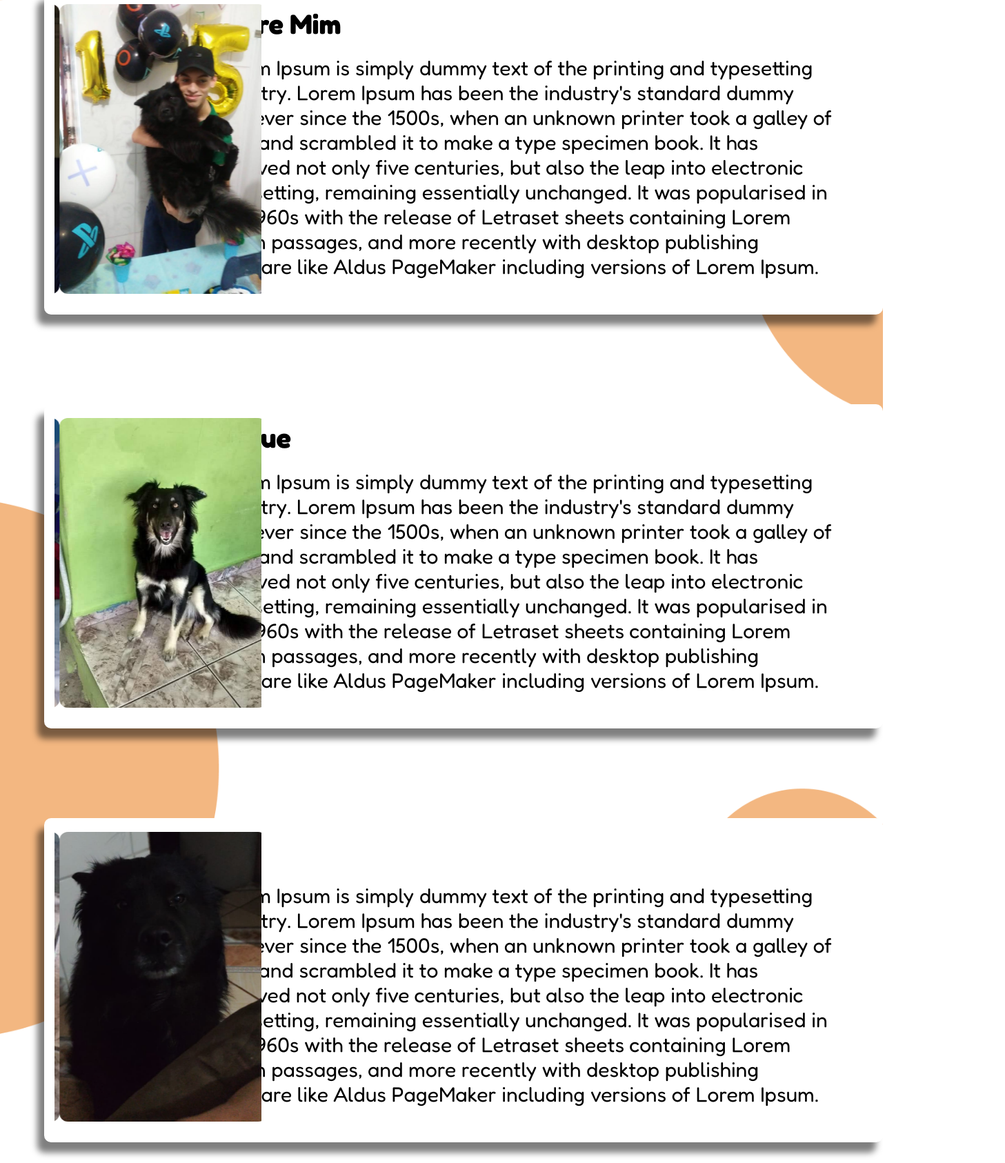
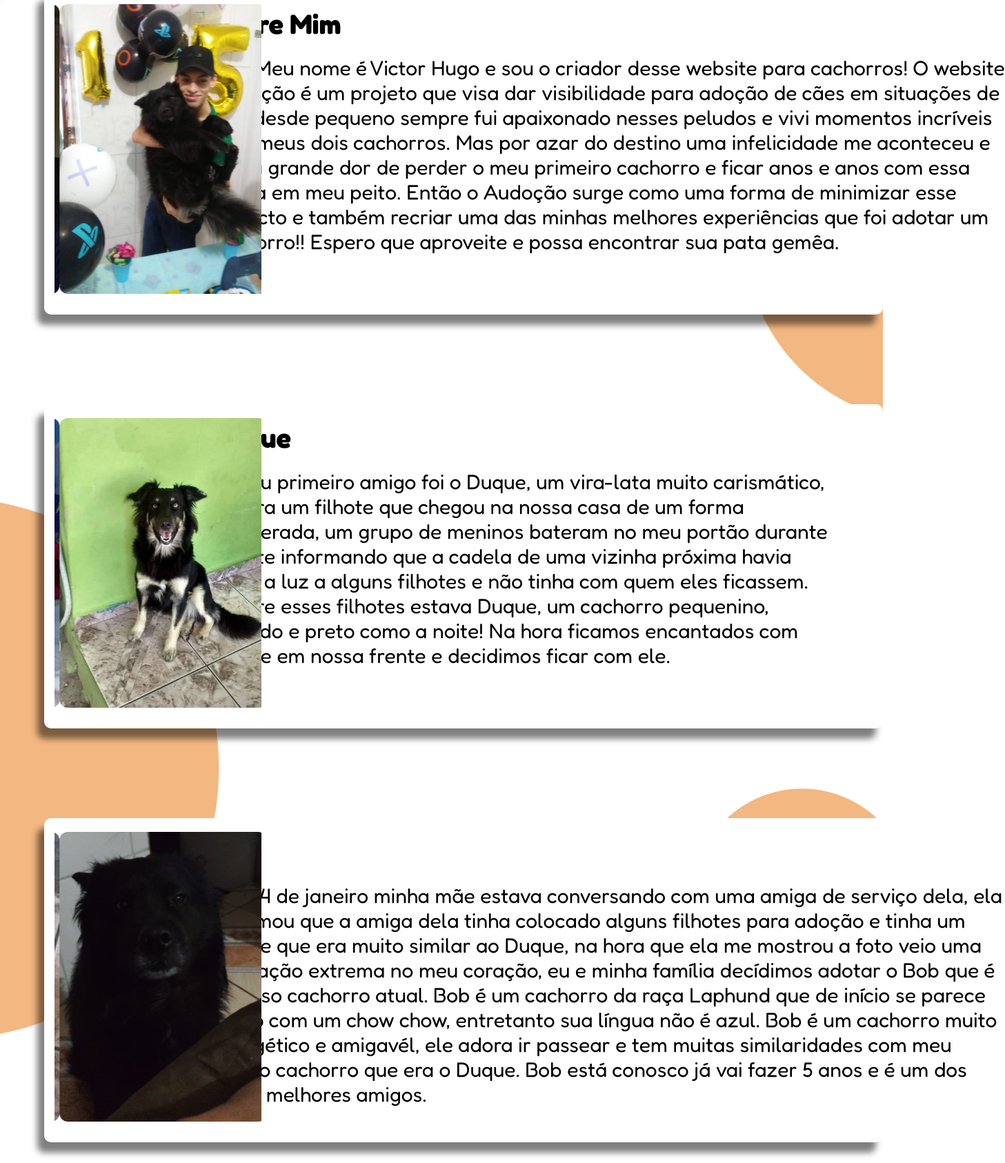
Before and after one commit to Victor-Hugo1/Audo-o, a website: page public/descubra/descubra.html in a window 1280 px wide. Shown: the part 214-1900 px from the top of the page at 69% size, 1457 px wide, since content can reach past the window. Drawn offline with Linux system fonts and the light colour scheme.

Commit message:
update dogs

```diff
--- a/public/adocao/adocao.css
+++ b/public/adocao/adocao.css
@@ -235,6 +235,7 @@ a{
 #telaOculta span, #telaOculta a {
     color: #E96F05;
     display: flex;
+    flex-direction: row;
     align-items: center;
     text-decoration: none;
     font-size: 30px;
--- a/public/descubra/descubra.css
+++ b/public/descubra/descubra.css
@@ -52,7 +52,7 @@
     left: 20%;
     top: 20%;
     font-size: 30px;
-    width: 900px;
+    width: 1150px;
     position: absolute;
 }
 
@@ -162,6 +162,6 @@
     left: 20%;
     top: 20%;
     font-size: 30px;
-    width: 900px;
+    width: 1150px;
     position: absolute;
 }
--- a/public/descubra/descubra.html
+++ b/public/descubra/descubra.html
@@ -26,15 +26,15 @@
 
     <div class="container-carrossel">
         <h1>Sobre Mim</h1>
-        <span>Lorem Ipsum is simply dummy text of the printing and
-            typesetting industry. Lorem Ipsum has been the industry's standard dummy
-            text ever since the 1500s, when an unknown printer took a galley of type
-            and scrambled it to make a type specimen book. It has survived not only
-            five centuries, but also the leap into electronic typesetting, remaining
-            essentially unchanged. It was popularised in the 1960s with the release of
-            Letraset sheets containing Lorem Ipsum passages, and more recently
-            with desktop publishing software like Aldus PageMaker including versions
-            of Lorem Ipsum.</span>
+        <span>Olá! Meu nome é Victor Hugo e sou o criador desse website para cachorros!
+            O website Audoção é um projeto que visa dar visibilidade para adoção de cães em situações de rua,
+            desde pequeno sempre fui apaixonado nesses peludos e vivi momentos incríveis com meus dois cachorros. Mas
+            por azar do destino
+            uma infelicidade me aconteceu e tive a grande dor de perder o meu primeiro cachorro e ficar anos e anos com
+            essa perda em meu peito.
+            Então o Audoção surge como uma forma de minimizar esse impacto e também recriar uma das minhas melhores
+            experiências que foi adotar um cachorro!! Espero que aproveite e possa
+            encontrar sua pata gemêa.</span>
         <div class="carrossel">
             <div class="carrossel-imagem">
                 <img src="./imgs/Eu.png">
@@ -49,15 +49,11 @@
 
     <div class="container-carrossel-2">
         <h1>Duque</h1>
-        <span>Lorem Ipsum is simply dummy text of the printing and
-            typesetting industry. Lorem Ipsum has been the industry's standard dummy
-            text ever since the 1500s, when an unknown printer took a galley of type
-            and scrambled it to make a type specimen book. It has survived not only
-            five centuries, but also the leap into electronic typesetting, remaining
-            essentially unchanged. It was popularised in the 1960s with the release of
-            Letraset sheets containing Lorem Ipsum passages, and more recently
-            with desktop publishing software like Aldus PageMaker including versions
-            of Lorem Ipsum.</span>
+        <span>O meu primeiro amigo foi o Duque, um vira-lata muito carismático, ele era um filhote que chegou na nossa
+            casa de um forma inesperada, um grupo de meninos bateram no meu portão durante a noite informando que a
+            cadela de uma vizinha próxima havia dado a luz a alguns filhotes e não tinha com quem eles ficassem. Dentre
+            esses filhotes estava Duque, um cachorro pequenino, felpudo e preto como a noite! Na hora ficamos encantados
+            com Duque em nossa frente e decidimos ficar com ele.</span>
         <div class="carrossel-2">
             <div class="carrossel-imagem-2">
                 <img src="./imgs/Duquebb.png">
@@ -71,20 +67,18 @@
 
     <div class="container-carrossel-3">
         <h1>Bob</h1>
-        <span>Lorem Ipsum is simply dummy text of the printing and
-            typesetting industry. Lorem Ipsum has been the industry's standard dummy
-            text ever since the 1500s, when an unknown printer took a galley of type
-            and scrambled it to make a type specimen book. It has survived not only
-            five centuries, but also the leap into electronic typesetting, remaining
-            essentially unchanged. It was popularised in the 1960s with the release of
-            Letraset sheets containing Lorem Ipsum passages, and more recently
-            with desktop publishing software like Aldus PageMaker including versions
-            of Lorem Ipsum.</span>
+        <span>Em 24 de janeiro minha mãe estava conversando com uma amiga de serviço dela, ela informou que a amiga dela
+            tinha colocado alguns filhotes para adoção e tinha um filhote que era muito similar ao Duque, na hora que
+            ela me mostrou a foto veio uma animação extrema no meu coração, eu e minha família decídimos adotar o Bob
+            que é o nosso cachorro atual. Bob é um cachorro da raça Laphund que de início se parece muito com um chow
+            chow, entretanto sua língua não é azul. Bob é um cachorro muito energético e amigavél, ele adora ir passear
+            e tem muitas similaridades com meu antigo cachorro que era o Duque. Bob está conosco já vai fazer 5 anos e é
+            um dos meus melhores amigos. </span>
         <div class="carrossel-3">
             <div class="carrossel-imagem-3">
                 <img src="./imgs/bobfilho.png">
                 <img src="./imgs/bob.png">
-                <img src="./imgs/bobama.png">
+                <img src="./imgs/Bob1.png">
             </div>
 
         </div>
```
Also changed, not shown: public/adocao/cachorros/bob.html (+3 -8 lines), public/adocao/cachorros/bolt.html (+4 -8 lines), public/adocao/cachorros/caramelo.html (+4 -8 lines), public/adocao/cachorros/charles.html (+5 -10 lines), public/adocao/cachorros/melissa.html (+15 -17 lines), public/adocao/cachorros/pacoca.html (+4 -8 lines), public/adocao/cachorros/pimpolho.html (+4 -8 lines), public/adocao/cachorros/pituca.html (+4 -8 lines), public/adocao/cachorros/thor.html (+1 -5 lines), public/descubra/imgs/Bob1.png (added), public/descubra/imgs/bobama.png (deleted).
